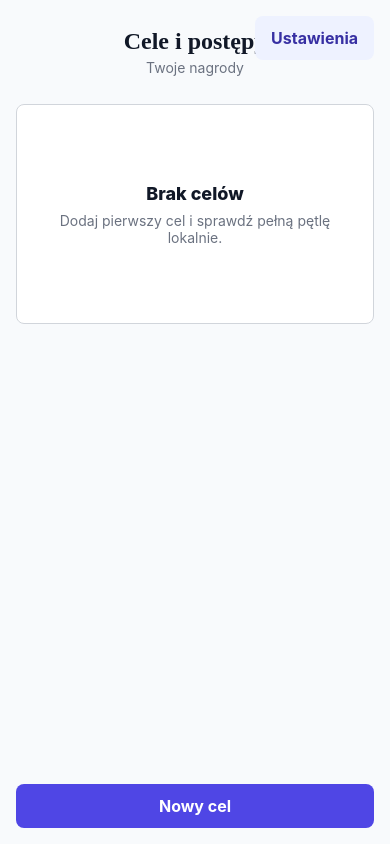
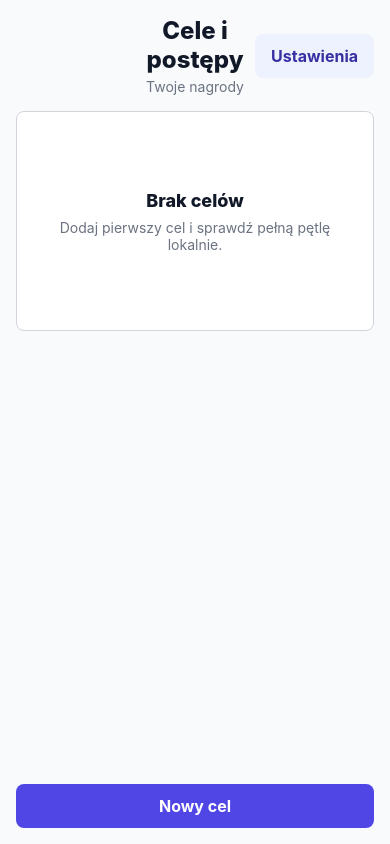
Before and after one commit to rciesielski3/unpeeky, a React Native app: screen / in a window 390 px wide. Both pictures are taken after a click on the button "Kontynuuj". Built offline with nearby package versions, Linux system fonts and the light colour scheme.

Commit message:
fix: harden rounded heading styles

```diff
--- a/src/screens/AddGoalScreen.tsx
+++ b/src/screens/AddGoalScreen.tsx
@@ -19,7 +19,7 @@ import type { AvatarId } from "../domain/avatar";
 import { DEFAULT_TILE_COUNT, TILE_OPTIONS } from "../domain/goal";
 import type { GoalDraft, TileCount } from "../domain/goal";
 import { strings } from "../i18n/strings";
-import { colors, spacing } from "../ui/theme";
+import { colors, fonts, spacing } from "../ui/theme";
 
 type ImageSource = "camera" | "gallery";
 
@@ -197,7 +197,7 @@ const styles = StyleSheet.create({
   },
   title: {
     color: colors.text,
-    fontFamily: "sans-serif-rounded",
+    fontFamily: fonts.heading,
     fontSize: 24,
     fontWeight: "800",
     textAlign: "center"
--- a/src/screens/ApproveTaskScreen.tsx
+++ b/src/screens/ApproveTaskScreen.tsx
@@ -7,7 +7,7 @@ import { ProgressBar } from "../components/ProgressBar";
 import { getGoalProgress } from "../domain/goal";
 import type { Goal } from "../domain/goal";
 import { strings } from "../i18n/strings";
-import { colors, spacing } from "../ui/theme";
+import { colors, fonts, spacing } from "../ui/theme";
 
 type ApproveTaskScreenProps = {
   goal: Goal;
@@ -106,7 +106,7 @@ const styles = StyleSheet.create({
   },
   title: {
     color: colors.text,
-    fontFamily: "sans-serif-rounded",
+    fontFamily: fonts.heading,
     fontSize: 24,
     fontWeight: "800",
     textAlign: "center"
--- a/src/screens/ChildScreen.tsx
+++ b/src/screens/ChildScreen.tsx
@@ -8,7 +8,7 @@ import { TileGrid } from "../components/TileGrid";
 import { getGoalProgress, isGoalComplete } from "../domain/goal";
 import type { Goal } from "../domain/goal";
 import { strings } from "../i18n/strings";
-import { colors, spacing } from "../ui/theme";
+import { colors, fonts, spacing } from "../ui/theme";
 
 type ChildScreenProps = {
   goal: Goal;
@@ -89,7 +89,7 @@ const styles = StyleSheet.create({
   },
   greeting: {
     color: colors.text,
-    fontFamily: "sans-serif-rounded",
+    fontFamily: fonts.heading,
     fontSize: 24,
     fontWeight: "800",
     textAlign: "center"
--- a/src/screens/GoalsScreen.tsx
+++ b/src/screens/GoalsScreen.tsx
@@ -7,7 +7,7 @@ import { ProgressBar } from "../components/ProgressBar";
 import { FREE_GOAL_LIMIT, getGoalProgress, isGoalComplete } from "../domain/goal";
 import type { Goal } from "../domain/goal";
 import { strings } from "../i18n/strings";
-import { colors, spacing } from "../ui/theme";
+import { colors, fonts, spacing } from "../ui/theme";
 
 type GoalsScreenProps = {
   goals: Goal[];
@@ -33,11 +33,12 @@ export function GoalsScreen({
   return (
     <View style={styles.screen}>
       <View style={styles.header}>
+        <View style={styles.headerSide} />
         <View style={styles.headerCopy}>
           <Text style={styles.title}>{strings.goals.title}</Text>
           <Text style={styles.subtitle}>{strings.goals.subtitle}</Text>
         </View>
-        <View style={styles.headerAction}>
+        <View style={[styles.headerSide, styles.headerAction]}>
           <Button label={strings.goals.settingsButton} onPress={onOpenSettings} variant="ghost" />
         </View>
       </View>
@@ -112,22 +113,25 @@ const styles = StyleSheet.create({
   },
   header: {
     alignItems: "center",
+    flexDirection: "row",
     justifyContent: "center",
     marginBottom: spacing.lg,
     minHeight: 72
   },
+  headerSide: {
+    flexBasis: 112,
+    flexShrink: 0
+  },
   headerCopy: {
     alignItems: "center",
-    paddingHorizontal: 104
+    flex: 1
   },
   headerAction: {
-    position: "absolute",
-    right: 0,
-    top: 0
+    alignItems: "flex-end"
   },
   title: {
     color: colors.text,
-    fontFamily: "sans-serif-rounded",
+    fontFamily: fonts.heading,
     fontSize: 24,
     fontWeight: "800",
     textAlign: "center"
--- a/src/screens/ModeSelectionScreen.tsx
+++ b/src/screens/ModeSelectionScreen.tsx
@@ -4,7 +4,7 @@ import { Pressable, StyleSheet, Text, View } from "react-native";
 import { Button } from "../components/Button";
 import type { AppMode } from "../domain/goal";
 import { strings } from "../i18n/strings";
-import { colors, spacing } from "../ui/theme";
+import { colors, fonts, spacing } from "../ui/theme";
 
 type ModeSelectionScreenProps = {
   initialMode: AppMode | null;
@@ -66,7 +66,7 @@ const styles = StyleSheet.create({
   },
   title: {
     color: colors.text,
-    fontFamily: "sans-serif-rounded",
+    fontFamily: fonts.heading,
     fontSize: 24,
     fontWeight: "800",
     textAlign: "center"
--- a/src/screens/SettingsScreen.tsx
+++ b/src/screens/SettingsScreen.tsx
@@ -6,7 +6,7 @@ import { generateParentPin, isParentPinValid as validateParentPin, TILE_COLOR_OP
 import type { AppMode, AppSettings, TileColorId } from "../domain/goal";
 import { strings } from "../i18n/strings";
 import { parseNotificationTime, scheduleDaily } from "../notifications/scheduleDaily";
-import { colors, spacing } from "../ui/theme";
+import { colors, fonts, spacing } from "../ui/theme";
 
 type SettingsScreenProps = {
   onBack: () => void;
@@ -214,7 +214,7 @@ const styles = StyleSheet.create({
   },
   title: {
     color: colors.text,
-    fontFamily: "sans-serif-rounded",
+    fontFamily: fonts.heading,
     fontSize: 24,
     fontWeight: "800",
     textAlign: "center"
--- a/src/ui/theme.ts
+++ b/src/ui/theme.ts
@@ -1,3 +1,5 @@
+import { Platform } from "react-native";
+
 export const colors = {
   background: "#F8FAFC",
   surface: "#FFFFFF",
@@ -25,3 +27,7 @@ export const spacing = {
   lg: 16,
   xl: 24
 } as const;
+
+export const fonts = {
+  heading: Platform.OS === "android" ? "sans-serif-rounded" : undefined
+} as const;
```
